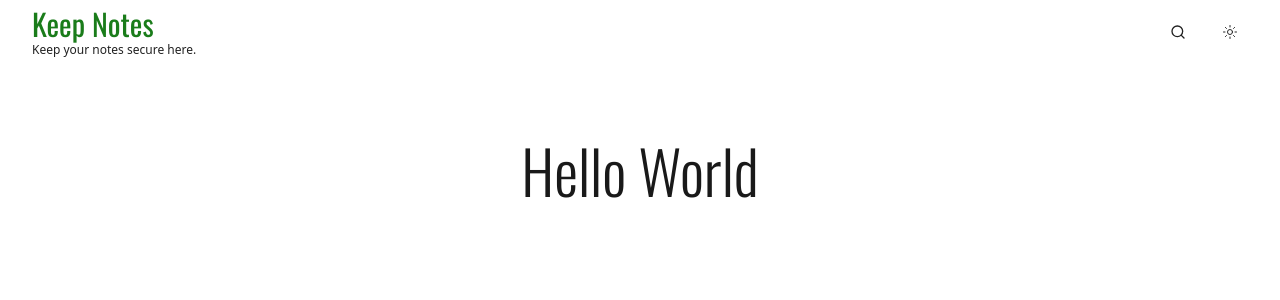
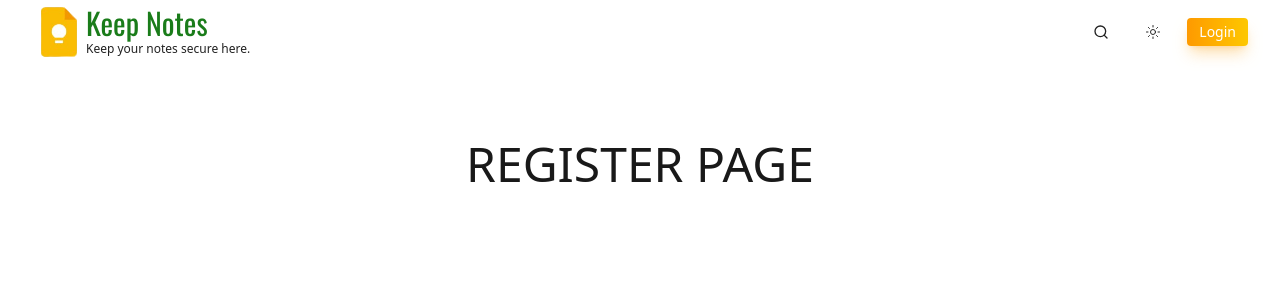
Before and after one commit to joydeep-07/Keep-Notes, a React app in the folder frontend/: page /register in a window 1280 px wide. Shown: the top 300 px of the page. Built offline with nearby package versions, Linux system fonts and the light colour scheme; the HTML template or start-up script is replaced by a standard one.

Commit message:
Design Updated

```diff
--- a/frontend/src/App.jsx
+++ b/frontend/src/App.jsx
@@ -2,6 +2,10 @@ import React, { useEffect } from "react";
 import { useSelector } from "react-redux";
 import ThemeToggle from "./components/ThemeToggle";
 import Navbar from "./layouts/Navbar";
+import Login from "./Pages/Login";
+import Register from "./Pages/Register";
+import { BrowserRouter, Outlet, Route, Routes } from "react-router-dom";
+import Root from "./layouts/Root";
 const App = () => {
   const { mode } = useSelector((state) => state.theme);
 
@@ -16,9 +20,17 @@ const App = () => {
   return (
     <>
       <div>
+        <BrowserRouter>
+          <Routes>
+            {/* Layout Route */}
+            <Route path="/" element={<Root />}>
+              {/* <Route index element={<Home />} /> */}
+              <Route path="login" element={<Login />} />
+              <Route path="register" element={<Register />} />
+            </Route>
+          </Routes>
+        </BrowserRouter>
 
-        <Navbar/>
-        <h1 className="text-6xl heading font-light text-center pt-35">Hello World</h1>
       </div>
     </>
   );
--- /dev/null
+++ b/frontend/src/Pages/Login.jsx
@@ -0,0 +1,9 @@
+import React from 'react'
+
+const Login = () => {
+  return (
+    <div className='text-center mt-35 text-5xl uppercase'>Login Page</div>
+  )
+}
+
+export default Login
--- /dev/null
+++ b/frontend/src/Pages/Register.jsx
@@ -0,0 +1,7 @@
+import React from 'react'
+
+const Register = () => {
+  return <div className="text-center mt-35 text-5xl uppercase">Register Page</div>;
+}
+
+export default Register
--- /dev/null
+++ b/frontend/src/components/Button.jsx
@@ -0,0 +1,31 @@
+import React from "react";
+
+const Button = ({ text, onClick, type = "button", disabled = false }) => {
+  return (
+    <button
+      type={type}
+      onClick={onClick}
+      disabled={disabled}
+      className={`
+        relative inline-flex items-center justify-center
+        px-3 py-1 text-sm rounded-sm
+        text-white
+        bg-gradient-to-r from-amber-500 to-yellow-400
+        shadow-lg shadow-amber-500/30
+        transition-all duration-300 ease-out
+        hover:from-amber-400 hover:to-yellow-300
+        hover:shadow-xl hover:shadow-amber-500/40
+        hover:-translate-y-0.5
+        active:translate-y-0 active:shadow-md
+        disabled:opacity-50 disabled:cursor-not-allowed
+      `}
+    >
+      <span className="relative z-10">{text}</span>
+
+      {/* Glow Effect */}
+      <span className="absolute inset-0 rounded-xl bg-white/10 blur-md opacity-0 hover:opacity-100 transition-opacity duration-300"></span>
+    </button>
+  );
+};
+
+export default Button;
--- /dev/null
+++ b/frontend/src/components/NoNotes.jsx
@@ -0,0 +1,9 @@
+import React from 'react'
+
+const NoNotes = () => {
+  return (
+    <div>No Notes Availavle</div>
+  )
+}
+
+export default NoNotes
--- a/frontend/src/index.css
+++ b/frontend/src/index.css
@@ -71,6 +71,10 @@ body{
   font: italic;
 }
 
+.text-secondary{
+  color: var(--text-secondary);
+}
+
 ::-webkit-scrollbar {
   display: none;
 }
--- a/frontend/src/layouts/Navbar.jsx
+++ b/frontend/src/layouts/Navbar.jsx
@@ -1,8 +1,12 @@
 import React, { useEffect, useState } from "react";
 import ThemeToggle from "../components/ThemeToggle";
 import SearchButton from "../components/SearchButton";
+import icon from "../assets/images/icon.png";
+import Button from "../components/Button";
+import {useNavigate} from 'react-router-dom'
 
 const Navbar = () => {
+  const navigate = useNavigate();
   const [isScrolled, setIsScrolled] = useState(false);
 
   // Handle scroll effect
@@ -25,19 +29,26 @@ const Navbar = () => {
       <div className="mx-auto px-4 sm:px-6 lg:px-8">
         <div className="flex items-center justify-between h-16">
           {/* Logo */}
+          <div className="flex">
+            <img className="h-13.5" src={icon} alt="" />
             <div className="flex flex-col">
               <h1 className="heading text-3xl text-[var(--accent-primary)]">
                 Keep Notes
               </h1>
-            <p className="text-xs text-[var(--text-secondary)]">
+              <p className="text-xs text-secondary ">
                 Keep your notes secure here.
               </p>
+            </div>
           </div>
 
           {/* Right side actions */}
           <div className="flex items-center gap-4">
             <SearchButton />
             <ThemeToggle />
+            <Button
+              text="Login"
+              onClick={() => navigate("/login")}
+            />
           </div>
         </div>
       </div>
--- /dev/null
+++ b/frontend/src/layouts/Root.jsx
@@ -0,0 +1,14 @@
+import React from 'react'
+import Navbar from './Navbar'
+import { Outlet } from 'react-router-dom'
+
+const Root = () => {
+  return (
+    <div>
+        <Navbar/>
+        <Outlet/>
+    </div>
+  )
+}
+
+export default Root
```
Also changed, not shown: frontend/src/assets/images/icon.png (added). Lines whose indentation alone changed are shown as unchanged.
